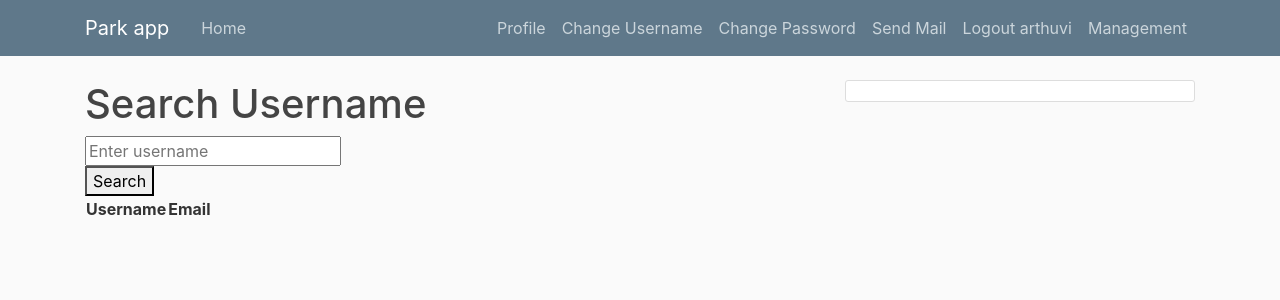
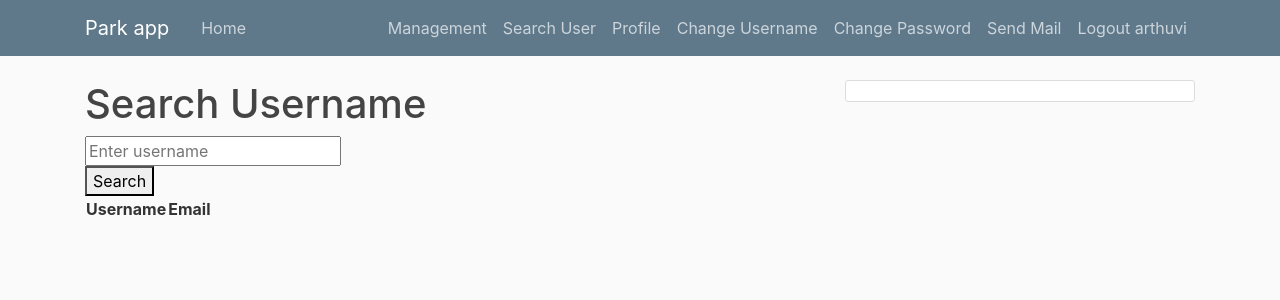
Before and after one commit to arthur1801/PM_Team13, a Django app: page /search/ in a window 1280 px wide. Shown: the top 300 px of the page. Run offline with Django 3.2, Linux system fonts and the light colour scheme; a user stored in the database is signed in; lists and menus that the app fills with data are empty; some libraries are stand-ins or nearby versions.

Commit message:
PM2020T13-26 fix search by user name

```diff
--- a/Parks/Parkapp/templates/Parkapp/base.html
+++ b/Parks/Parkapp/templates/Parkapp/base.html
@@ -36,16 +36,18 @@
             <!-- Navbar Right Side -->
             <div class="navbar-nav">
                 {% if user.is_superuser %}
+                <a class="nav-item nav-link" href="{%url 'admin:index' %}">Management</a>
+                <a class="nav-item nav-link" href="{% url 'search' %}">Search User</a>
                 <a class="nav-item nav-link" href="{% url 'profile' %}">Profile</a>
                 <a class="nav-item nav-link" href="{% url 'username_change' %}">Change Username</a>
                 <a class="nav-item nav-link" href="{% url 'password_change' %}">Change Password</a>
                 <a class="nav-item nav-link" href="{% url 'sendmail' %}">Send Mail</a>
                 <a class="nav-item nav-link" href="{% url 'logout' %}">Logout {{ user.get_username }}</a>
-                <a class="nav-item nav-link" href="{%url 'admin:index' %}">Management</a>
+
 
                 {% elif user.is_authenticated %}
                 <a class="nav-item nav-link" href="{% url 'profile' %}">Profile</a>
-                <a class="nav-item nav-link" href="{% url 'search' %}">Search</a>
+                <a class="nav-item nav-link" href="{% url 'search' %}">Search User</a>
                 <a class="nav-item nav-link" href="{% url 'username_change' %}">Change Username</a>
                 <a class="nav-item nav-link" href="{% url 'password_change' %}">Change Password</a>
                 <a class="nav-item nav-link" href="{% url 'logout' %}">Logout {{ user.get_username }}</a>
--- a/Parks/Parkapp/templates/Parkapp/search.html
+++ b/Parks/Parkapp/templates/Parkapp/search.html
@@ -5,7 +5,7 @@
 
 {% block content %}
 <h1>Search Username</h1>
-<form method="post" action="/search/">
+<form method="get" action="/search/">
     {% csrf_token%}
     {{form|crispy}}
     <input type="text" name="srh" placeholder="Enter username">
--- a/Parks/Parkapp/views.py
+++ b/Parks/Parkapp/views.py
@@ -110,11 +110,9 @@ def profile(request):
 
 def search(request):
     form = SearchForm(request.POST)
-    context={
-    }
-    if request.method == 'POST':
-        queryset=User.objects.all()
-        context={
-            'queryset': queryset,
-        }
-    return render(request,'Parkapp/search.html',context)
+    query = request.GET.get('srh', '')
+    if query:
+        queryset = User.objects.filter(username=query).distinct()
+    else:
+        queryset = []
+    return render(request, 'Parkapp/search.html', {'queryset': queryset, })
```
Also changed, not shown: Parks/db.sqlite3.
